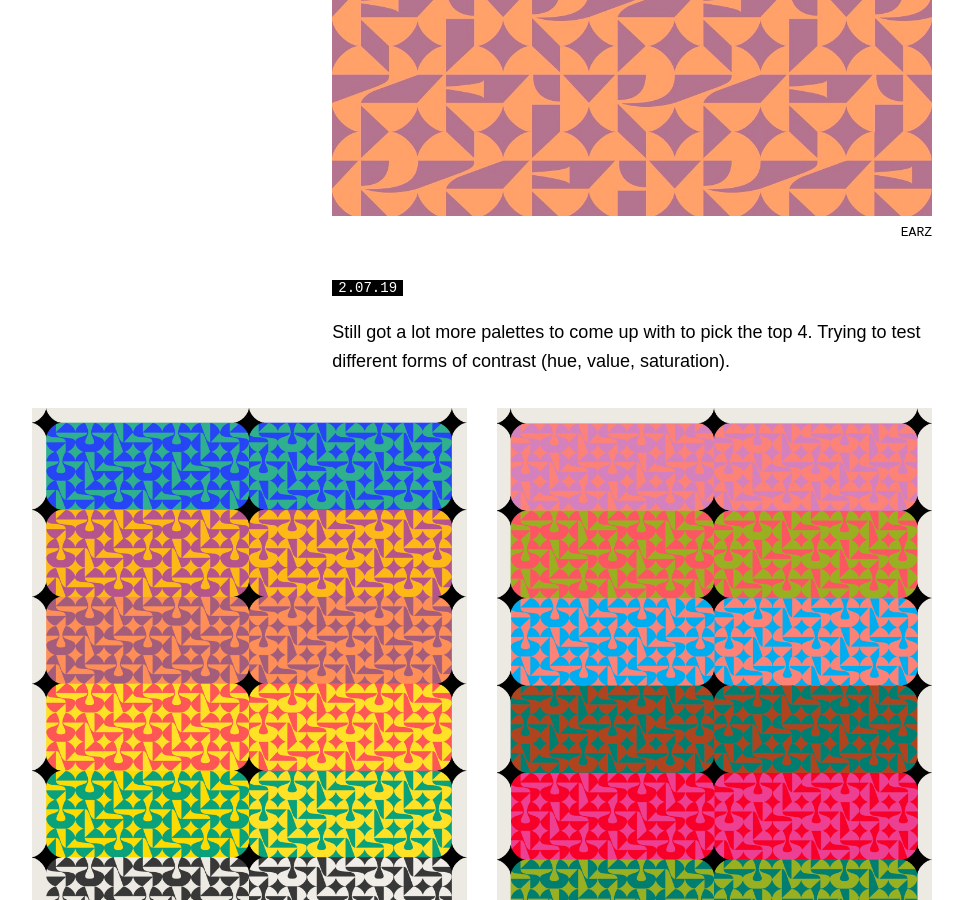
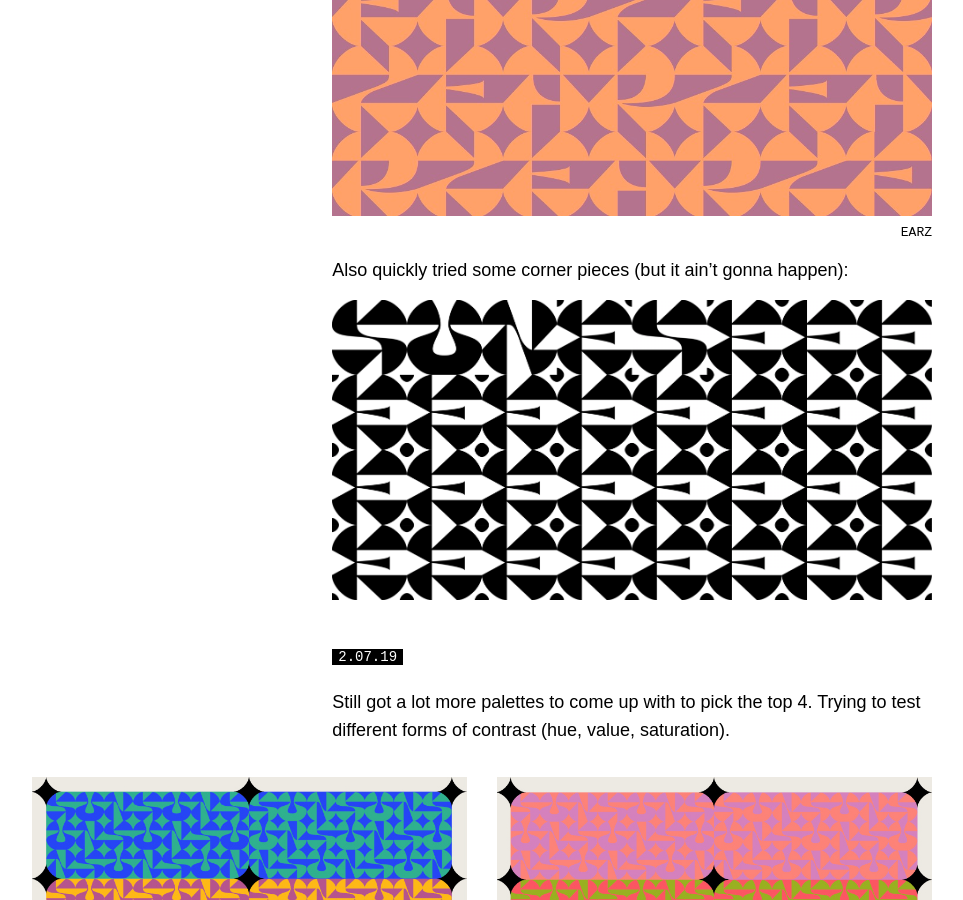
Before and after one commit to vannavu/capstone_process, a Jekyll site: the page built from index.md, in a window 1280 px wide and 900 px high, scrolled down 3334 px. Shown: the whole window, without its empty margins (158-1121 px from the left). Built offline with Jekyll 4.4.1, drawn with Linux system fonts in a browser that asks for light colours; some web fonts are replaced.

Commit message:
added corner trial

```diff
--- a/_includes/02.08.19.md
+++ b/_includes/02.08.19.md
@@ -11,3 +11,7 @@ Not 100% sure about the new crossbar of the E, but it's better than the initial
 
 ![](images/02.08.19_earz7.jpg)
 ###### EARZ
+
+Also quickly tried some corner pieces (but it ain't gonna happen):
+
+![](images/02.08.19_corner.png)
```
Also changed, not shown: images/02.08.19_corner.png (added), 3 other files.
